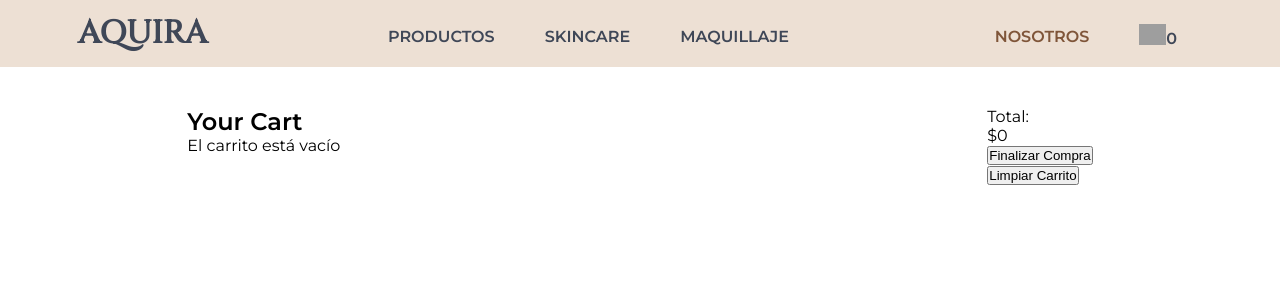
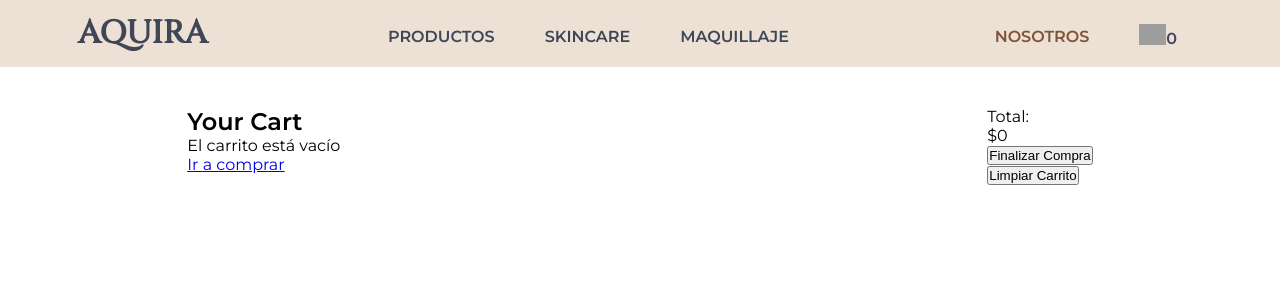
Before and after one commit to camyael/Aquira, a React (Create React App) app: page /cart in a window 1280 px wide. Shown: the top 300 px of the page. Built offline with nearby package versions, Linux system fonts and the light colour scheme; grey boxes are pictures that could not be loaded.

Commit message:
cart view

```diff
--- a/src/components/CartView.js
+++ b/src/components/CartView.js
@@ -1,4 +1,5 @@
 import { useContext } from "react"
+import { Link } from "react-router-dom"
 import { CartContext } from "../context/CartContext"
 import CartProd from "./Cart"
 
@@ -13,7 +14,10 @@
                 {
                     cartItem.length > 0
                     ? cartItem.map((prod) => (<CartProd key={prod.id} product={prod}/>))
-                    : <p>El carrito está vacío</p>
+                    :   <div>
+                            <p>El carrito está vacío</p>
+                            <Link to="/products">Ir a comprar</Link>
+                        </div>
                 }
             </div>
             <div>
```
